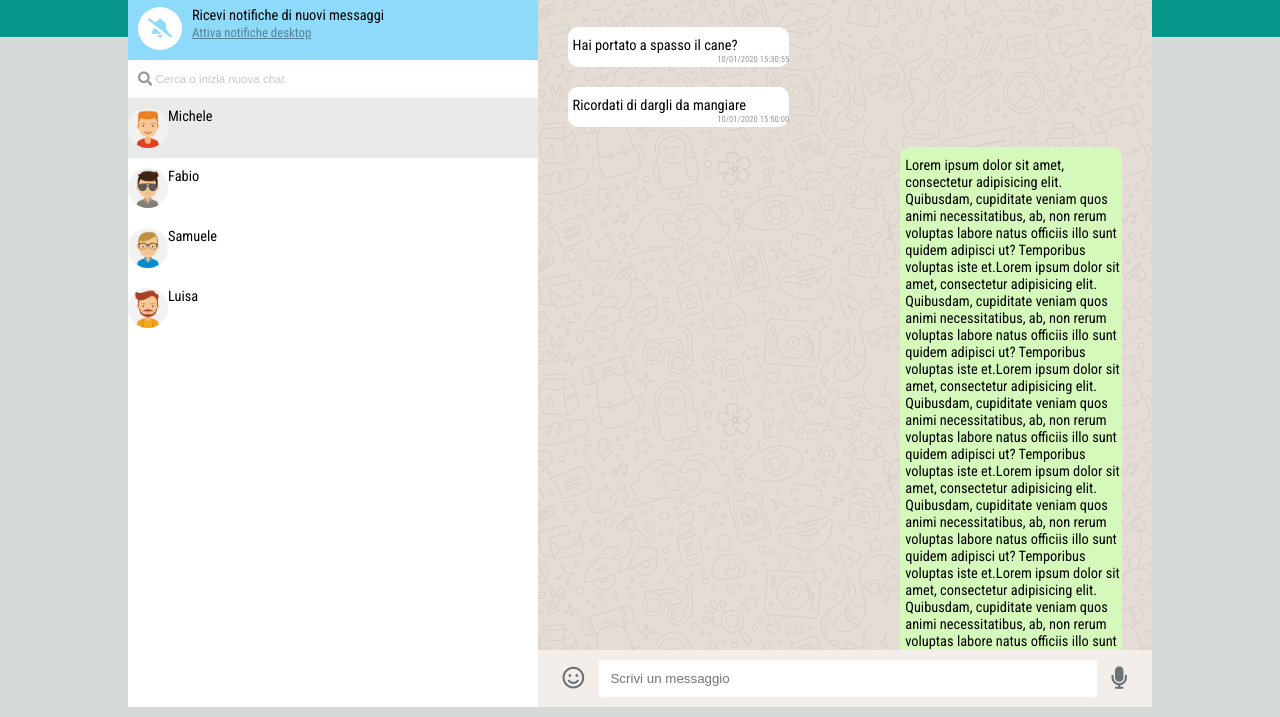
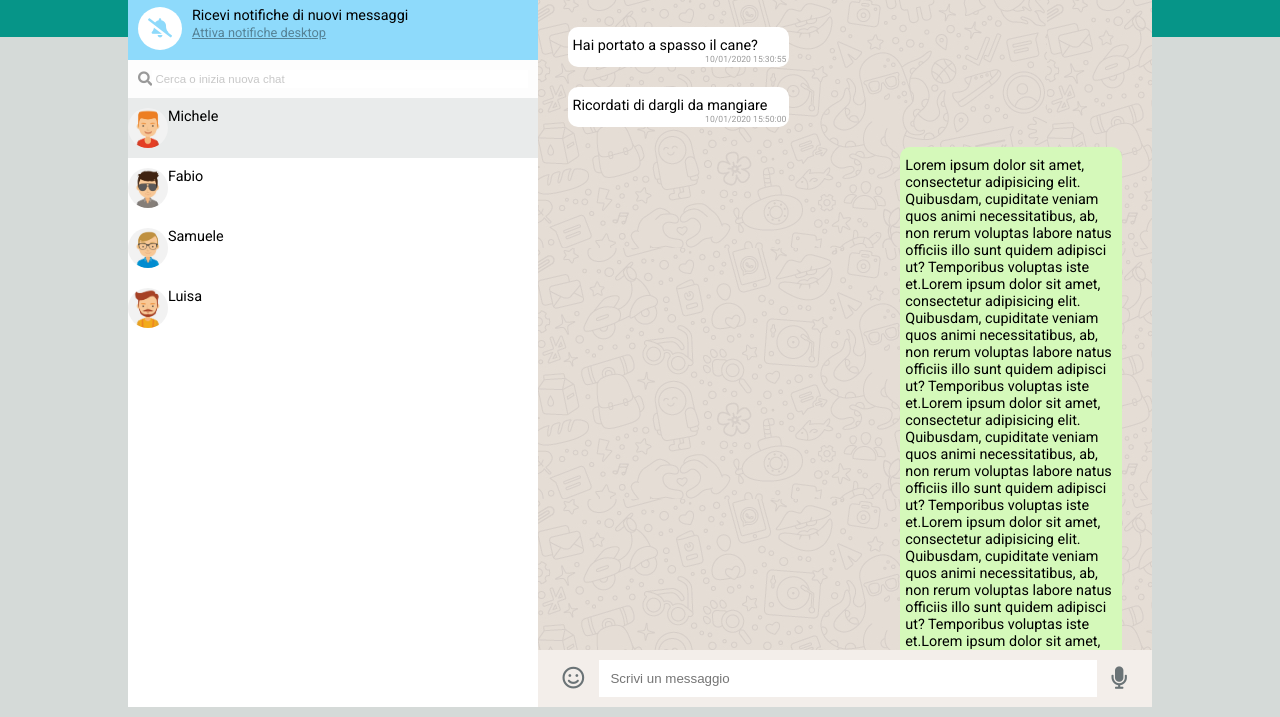
Before and after one commit to Carnicero90/vue-boolzapp, a plain HTML site: page index.html in a window 1280 px wide. Shown: the part 83-800 px from the top of the page. Drawn offline with nearby package versions, Linux system fonts and the light colour scheme.

Commit message:
riordinato css

```diff
--- a/css/style.css
+++ b/css/style.css
@@ -2,44 +2,13 @@
    ======================= */
 
 body {
-   font-family: 'Roboto Condensed', sans-serif;
+   font-family: 'Roboto', sans-serif;
    font-size: 0.9rem;
 }
 
 .shrinker {
    overflow-y: auto;
 }
-
-.container {
-   height: 100vh
-}
-
-.left {
-   width: 40%;
-   background-color: white;
-}
-
-.boh {
-   height: 100%;
-}
-
-.right {
-   width: 60%;
-}
-
-/*
-.user-pic {
-   width: 60px;
-} */
-
-input {
-   width: 100%;
-}
-
-/* ======================= */
-
-/* HEADER
-   ======================= */
 
 .main-wrapper {
    padding: 10px 10%;
@@ -69,89 +38,23 @@ input {
 
 /*    -------------------- */
 
-.conversation {
-   background-image: url('../img/mine.jpg');
-   padding: 30px;
+.boh {
+   height: 100%;
 }
 
-/* ======================= */
-
-/* MAIN
-   ======================= */
-
-main {
-   height: calc(100vh -20px);
-   overflow: hidden;
+input {
+   width: 100%;
 }
-
-/*    * send
-      -------------------- */
-
-.conversation li {
-   padding-top: 10px;
-   padding-left: 5px;
-   padding-bottom: 3px;
-   border-radius: 10px;
-   background: #d5f9ba;
-   width: 40%;
-   margin-left: auto;
-   margin-bottom: 20px;
-}
-
-.conversation li.sent {
-   background: white;
-   margin-left: 0
-}
-
-.date {
-   font-size: 60%;
-   opacity: 0.4;
-   text-align: right;
-}
-
-/*    -------------------- */
-
-/* ======================= */
-
-/* FOOTER
-   ======================= */
-
-/*    * send
-      -------------------- */
-
-.send {
-   background: #f3eeea;
-   padding: 10px;
-   font-size: 1.4rem
-}
-
-.send input {
-   padding: 0.7rem;
-   border: none
-}
-
-.send i {
-   color: #6a7376;
-   padding-left: 15px;
-   padding-right: 15px;
-}
-
-/*    -------------------- */
-
-/* ======================= */
-
-/* TEMPLATE
-   ======================= */
-
-/*    * stuff
-      -------------------- */
-
-/*    -------------------- */
 
 /* ======================= */
 
 /* LEFT
    ======================= */
+
+.left {
+   width: 40%;
+   background-color: white;
+}
 
 /*    * .get-nots
          -------------------- */
@@ -200,6 +103,7 @@ main {
 
 /*    * .conv-list
          -------------------- */
+
 .conv-list li {
    padding-top: 10px;
    padding-bottom: 10px;
@@ -208,6 +112,7 @@ main {
 .conv-list li:hover, .conv-list li.selected {
    background-color: #e9ebeb;
 }
+
 .conv-list img {
    width: 40px;
 }
@@ -215,3 +120,77 @@ main {
 /*    -------------------- */
 
 /* ======================= */
+
+/* RIGHT
+   ======================= */
+
+.right {
+   width: 60%;
+}
+
+/*    * .conversation
+      -------------------- */
+
+.conversation {
+   background-image: url('../img/mine.jpg');
+   padding: 30px;
+}
+
+.conversation li {
+   padding-top: 10px;
+   padding-left: 5px;
+   padding-bottom: 3px;
+   padding-right: 3px;
+   border-radius: 10px;
+   background: #d5f9ba;
+   width: 40%;
+   margin-left: auto;
+   margin-bottom: 20px;
+}
+
+.conversation li.sent {
+   background: white;
+   margin-left: 0
+}
+
+.date {
+   font-size: 60%;
+   opacity: 0.4;
+   text-align: right;
+}
+
+/*    -------------------- */
+
+/*    * send
+      -------------------- */
+
+.send {
+   background: #f3eeea;
+   padding: 10px;
+   font-size: 1.4rem
+}
+
+.send input {
+   padding: 0.7rem;
+   border: none
+}
+
+.send i {
+   color: #6a7376;
+   padding-left: 15px;
+   padding-right: 15px;
+}
+
+/*    -------------------- */
+
+/* ======================= */
+
+/* TEMPLATE
+   ======================= */
+
+/*    * stuff
+      -------------------- */
+
+/*    -------------------- */
+
+/* ======================= */
--- a/index.html
+++ b/index.html
@@ -6,9 +6,7 @@
     <meta http-equiv="X-UA-Compatible" content="IE=edge">
     <meta name="viewport" content="width=device-width, initial-scale=1.0">
     <link rel="preconnect" href="https://fonts.gstatic.com">
-    <link
-        href="https://fonts.googleapis.com/css2?family=Roboto+Condensed:ital,wght@0,300;0,400;0,700;1,300&display=swap"
-        rel="stylesheet">
+    <link href="https://fonts.googleapis.com/css2?family=Roboto:wght@100;300;400;500&display=swap" rel="stylesheet">
     <link rel="stylesheet" href="https://cdnjs.cloudflare.com/ajax/libs/font-awesome/5.15.2/css/all.min.css">
     <link rel="stylesheet" href="css/my_frame.css">
     <link rel="stylesheet" href="css/style.css">
@@ -18,7 +16,7 @@
 <body>
     <!-- VUE CONTAINER -->
     <div id="root">
-        <div class="main-wrapper flexer col container">
+        <div class="main-wrapper flexer col">
             <main class="flexer boh">
                 <div class="left flexer col">
                     <!-- div.left.sect-header -->
@@ -55,7 +53,7 @@
                     <!-- ul.conv-list -->
                     <ul class="conv-list grower shrinker">
                         <li v-for="(item, index) in contacts" class="flexer"
-                        :class="{selected: index  === activeConversation}" @click="activeConversation = index">
+                            :class="{selected: index  === activeConversation}" @click="activeConversation = index">
                             <img :src=`img/avatar${item.avatar}.jpg` alt="" class="rounded">
                             <span>{{ item.name }}</span>
                         </li>
```
Lines whose indentation alone changed are shown as unchanged.
